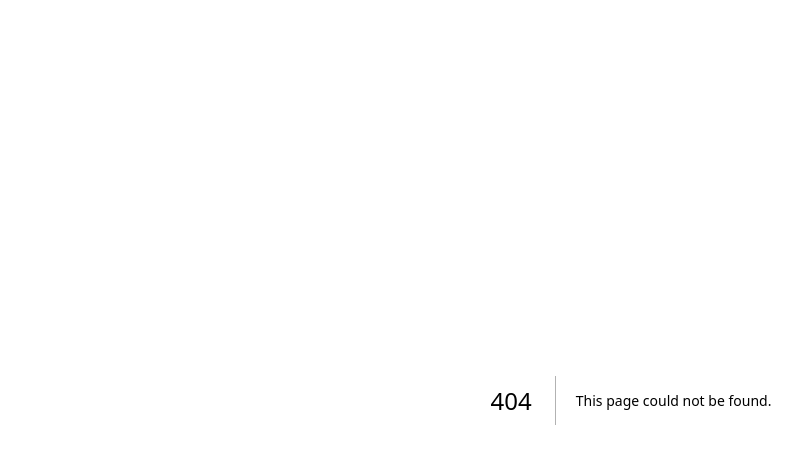
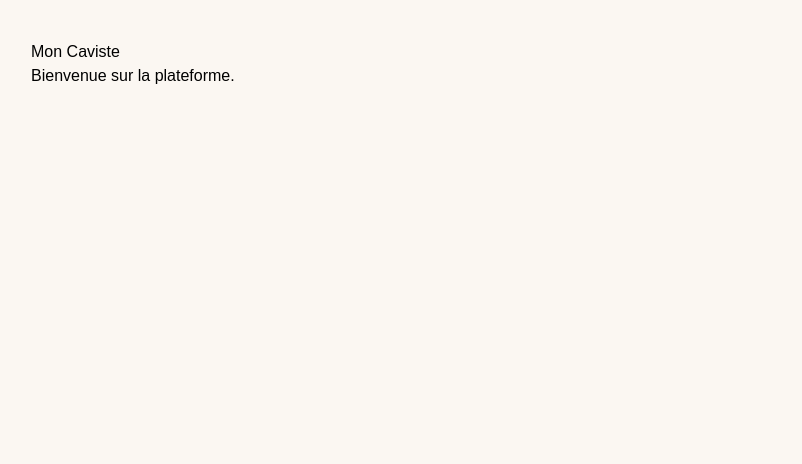
Before and after one commit to Maveriicki/moncaviste, a Next.js app: page / in a window 1280 px wide. Before the commit this address had no page. Shown: the top 464 px of the page, without its empty margins (9-811 px from the left). Built offline with nearby package versions, Linux system fonts and the light colour scheme.

Commit message:
Add homepage

```diff
--- /dev/null
+++ b/app/page.tsx
@@ -0,0 +1,8 @@
+export default function HomePage() {
+  return (
+    <main className="p-10">
+      <h1>Mon Caviste</h1>
+      <p>Bienvenue sur la plateforme.</p>
+    </main>
+  )
+}
```
